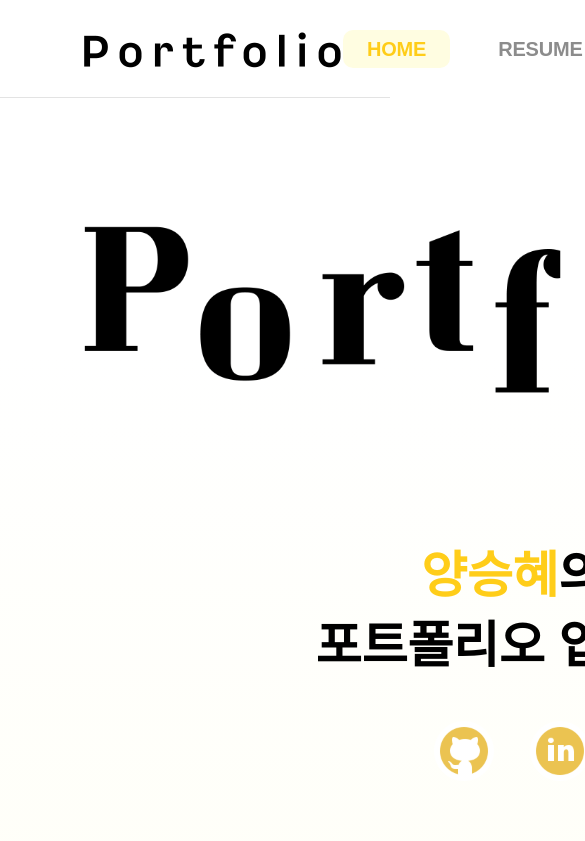
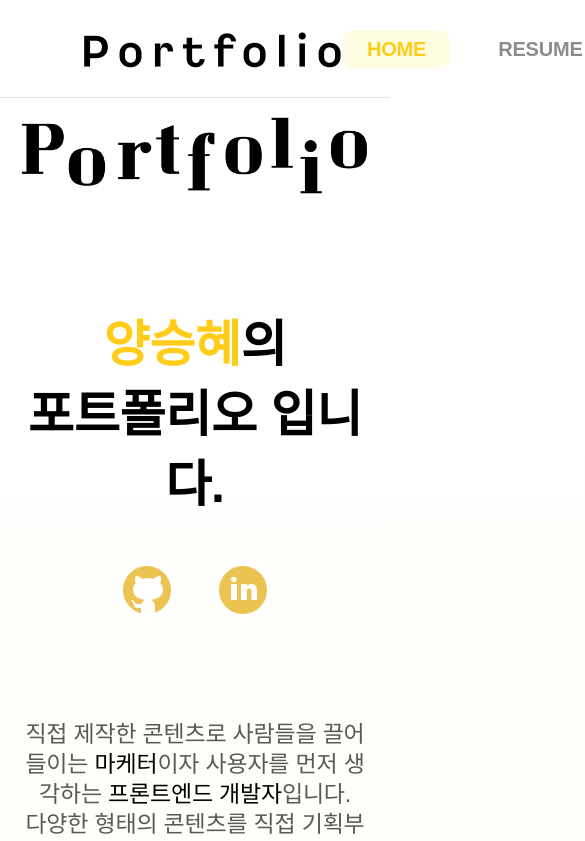
Before and after one commit to seunghye-rain/rain-portfolio, a Next.js app: page / in a window 390 px wide. Shown: the top 841 px of the page, 585 px wide, since content can reach past the window. Built offline with nearby package versions, Linux system fonts and the light colour scheme; a web font is replaced by a local one.

Commit message:
fix: 레이아웃 스타일 수정 및 반응형 디자인 개선

```diff
--- a/src/app/layout.tsx
+++ b/src/app/layout.tsx
@@ -33,9 +33,9 @@ export const metadata: Metadata = {
 export default function RootLayout({ children }: { children: React.ReactNode }) {
   return (
     <html lang='ko' className={pretendard.className}>
-      <body className='pt-[9.8rem]'>
+      <body className='pt-[6.4rem] lg:pt-[9.8rem]'>
         <Header />
-        <main className='px-[8rem] py-[8rem]'>{children}</main>
+        <main className='px-[2rem] py-[4rem] lg:px-[8rem] lg:py-[8rem]'>{children}</main>
         <Footer />
       </body>
     </html>
--- a/src/styles/layout.css
+++ b/src/styles/layout.css
@@ -5,11 +5,16 @@
     width: 100%;
   }
   body {
-    min-width: 102.5rem;
     background: var(--gradient-bg);
   }
   html {
     font-size: 62.5%;
+  }
+}
+
+@media (min-width: 1024px) {
+  body {
+    min-width: 102.5rem;
   }
 }
 
```
